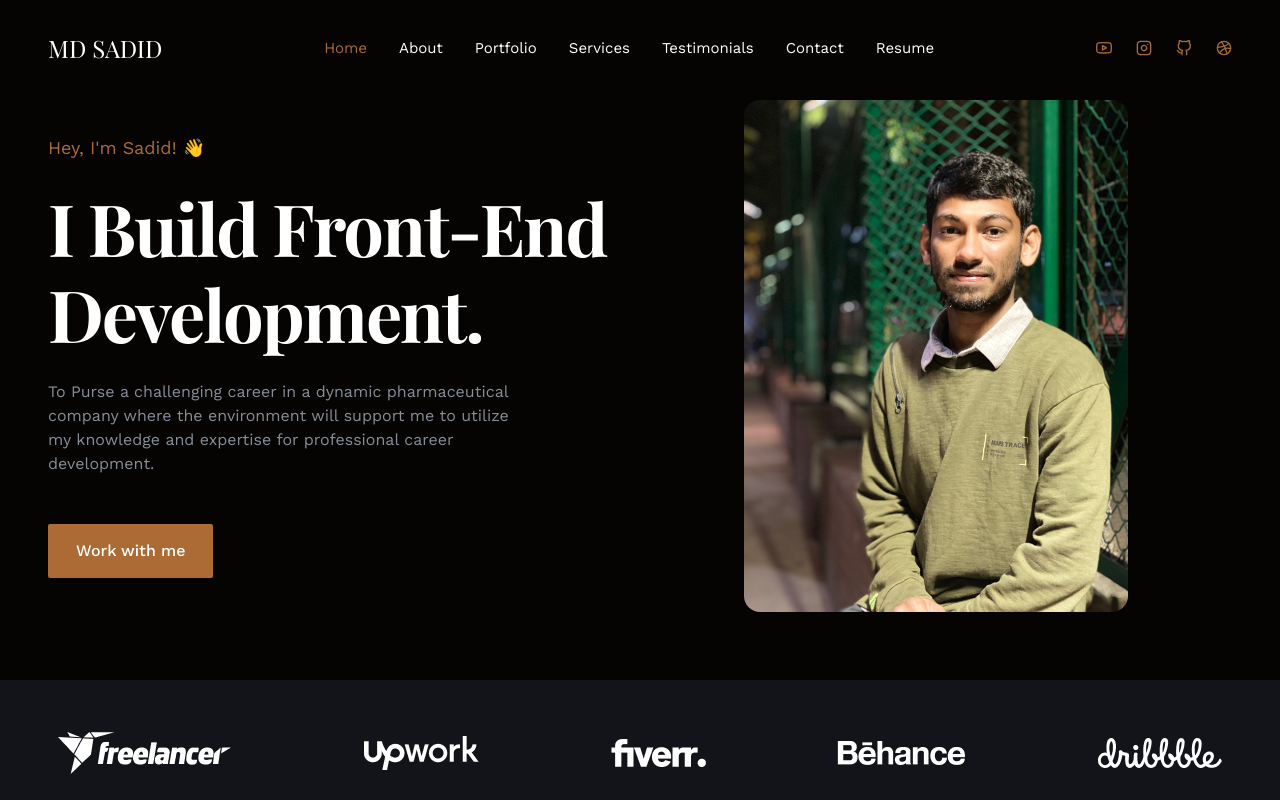
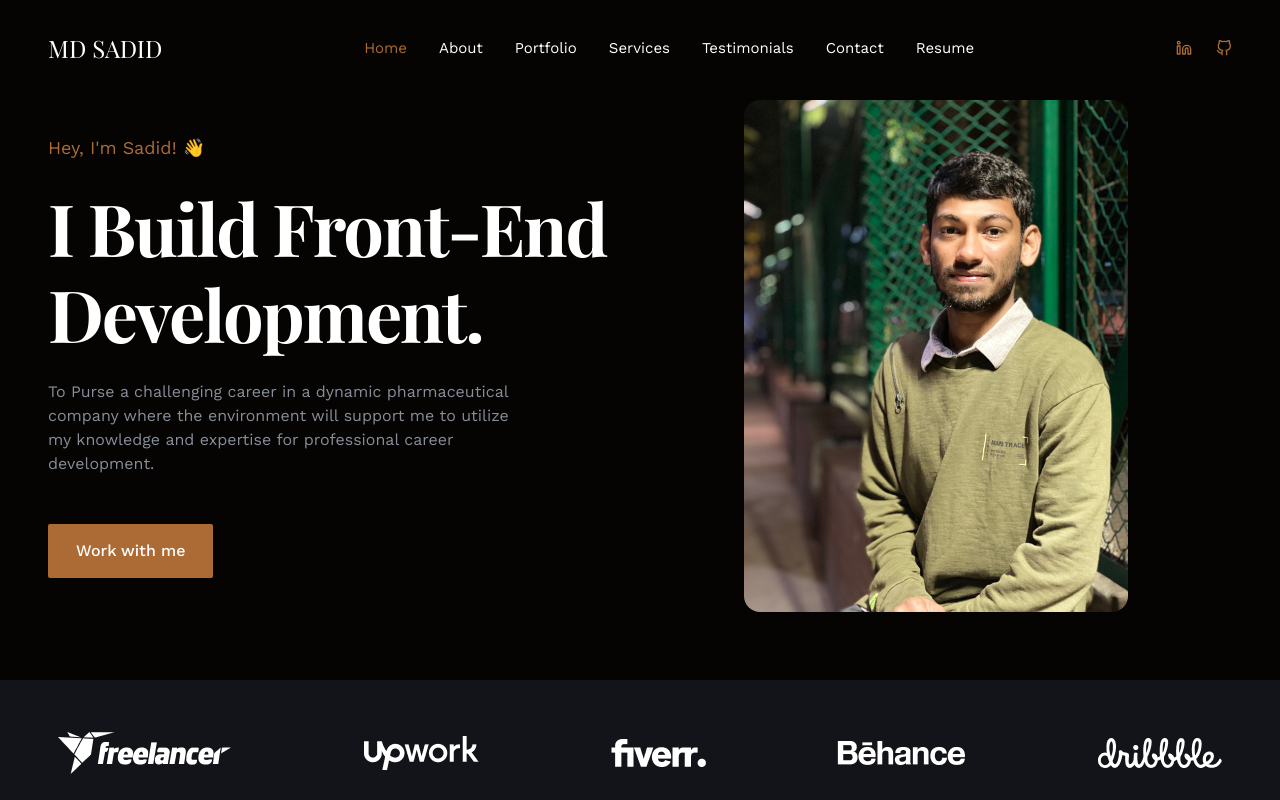
Before and after one commit to MDSadid-git/myprotfolio, a React (Create React App) app: page / in a window 1280 px wide. Shown: the top 800 px of the page. Built offline with nearby package versions, Linux system fonts and the light colour scheme; a web font is replaced by a local one.

Commit message:
my Project done

```diff
--- a/src/components/Footer.js
+++ b/src/components/Footer.js
@@ -22,7 +22,7 @@ const Footer = () => {
             <h2 className="text-3xl font-bold">MD Sadid</h2>
           </div>
           <p className="text-paragraph opacity-80 text-[15px]">
-            &copy; 2022 sadri. All rights reserved.
+            &copy; 2022 sadid. All rights reserved.
           </p>
         </div>
       </div>
--- a/src/data.js
+++ b/src/data.js
@@ -4,6 +4,7 @@ import {
   FiInstagram,
   FiGithub,
   FiDribbble,
+  FiLinkedin,
   FiLayout,
   FiSettings,
   FiPenTool,
@@ -73,20 +74,12 @@ export const navigation = [
 // social
 export const social = [
   {
-    icon: <FiYoutube />,
-    href: "",
-  },
-  {
-    icon: <FiInstagram />,
-    href: "",
+    icon: <FiLinkedin />,
+    href: "https://www.linkedin.com/in/md-sadid/",
   },
   {
     icon: <FiGithub />,
-    href: "",
-  },
-  {
-    icon: <FiDribbble />,
-    href: "",
+    href: "https://github.com/Sadid-git",
   },
 ];
 
```
Also changed, not shown: 1 other file (tests, documents, lock files or other folders).
